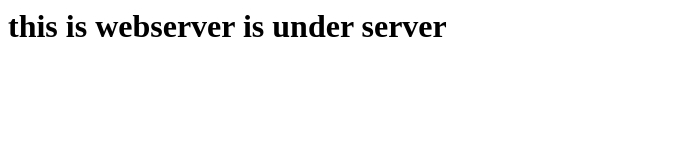
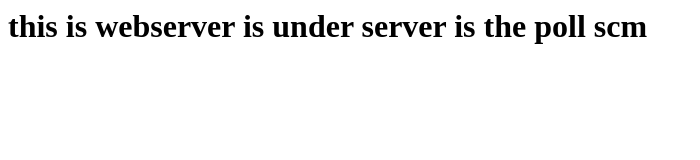
Before and after one commit to Yusufali1438/Prodserver, a plain HTML site: page index.html in a window 1280 px wide. Shown: the whole page, without its empty margins (0-700 px from the left). Drawn offline with Linux system fonts and the light colour scheme.

Commit message:
index file update

```diff
--- a/index.html
+++ b/index.html
@@ -1 +1 @@
-<h1> this is webserver is under server </h1>
+<h1> this is webserver is under server is the poll scm </h1>
```
